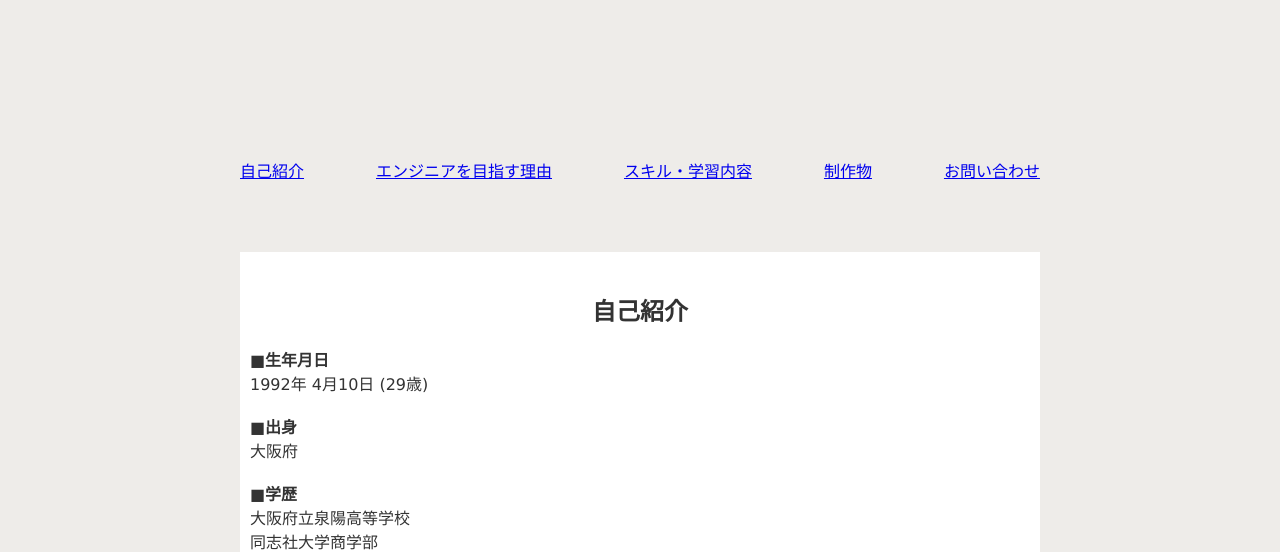
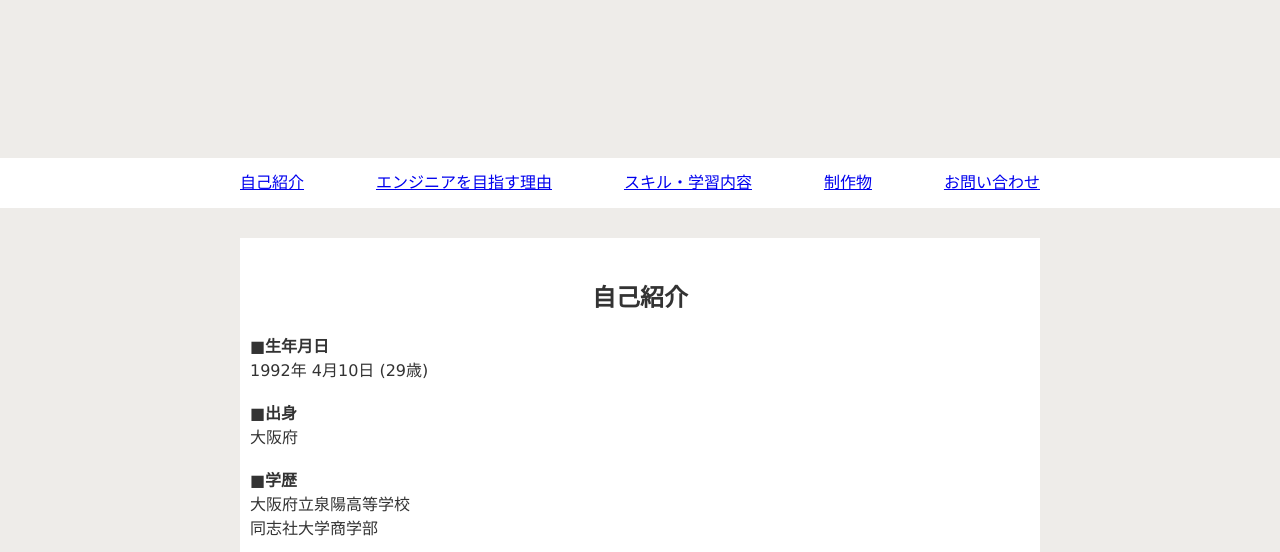
Before and after one commit to kiyot1k1/Portfolio, a plain HTML site: page index.html in a window 1280 px wide. Shown: the part 282-834 px from the top of the page. Drawn offline with Linux system fonts and the light colour scheme; files that its build step writes are made by us from their sources.

Commit message:
Update styles.css

```diff
--- a/styles.css
+++ b/styles.css
@@ -24,6 +24,13 @@ main {
   padding: 30px 30px 30px 30px;
   margin-left: auto;
   margin-right: auto;
+}
+
+.nav {
+  height: 50px;
+  font-family: Verdana, sans-serif;
+  background-color: #fff;
+  line-height: 50px;
 }
 
 ul {
```
